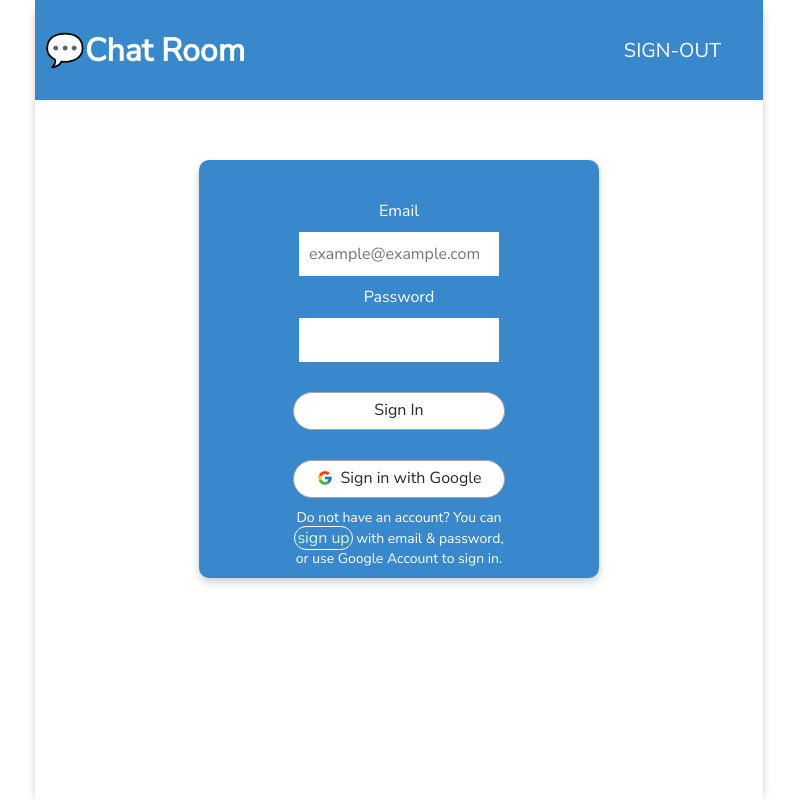
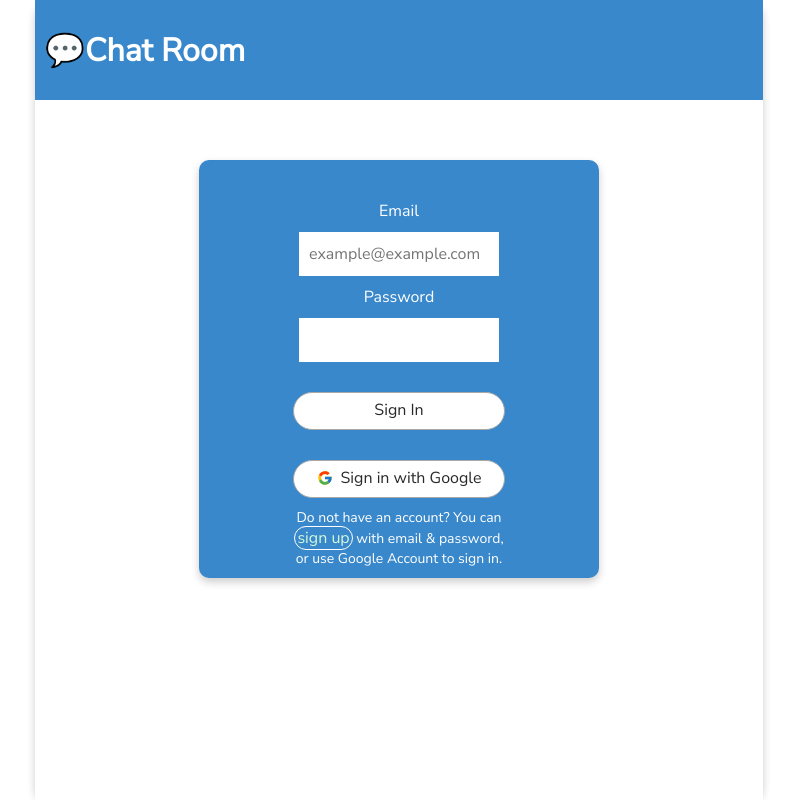
Before and after one commit to Aaron-Lin-74/chatroom-project, a React (Create React App) app: page / in a window 1280 px wide. Shown: the whole page, without its empty margins (241-1038 px from the left). Built offline with nearby package versions, Linux system fonts and the light colour scheme; no server answers.

Commit message:
Updated the test suite of App

```diff
--- a/src/App.tsx
+++ b/src/App.tsx
@@ -1,6 +1,6 @@
 import './App.css';
 import React, { useState } from 'react';
-import { useAuth } from './firebase';
+import { useAuth, signOutUser } from './firebase';
 
 import UserInfo from './components/UserInfo';
 import SignIn from './components/SignIn';
@@ -21,7 +21,7 @@ function App() {
       <header>
         {user ? <WeatherInfo /> : <h1>💬Chat Room</h1>}
         {user && <UserInfo />}
-        <SignOut />
+        {user && <SignOut signOutUser={signOutUser} />}
       </header>
 
       <section className='chat-container'>
```
Also changed, not shown: 2 other files (tests, documents, lock files or other folders).
